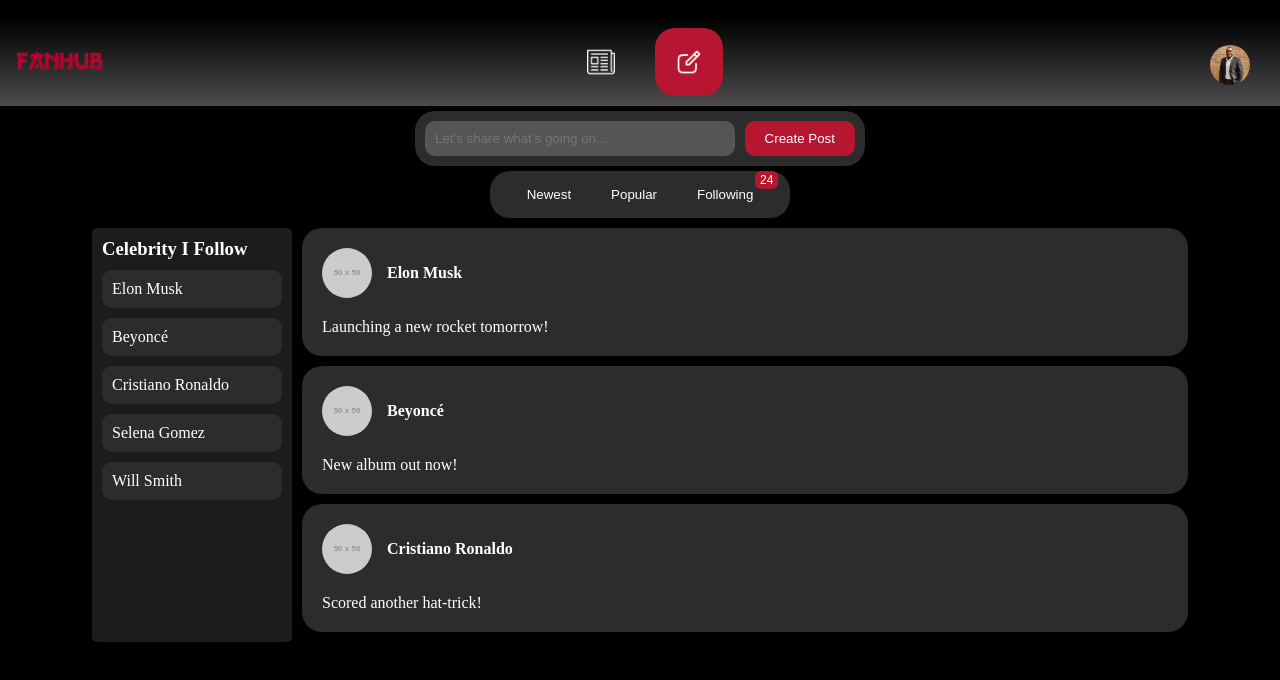
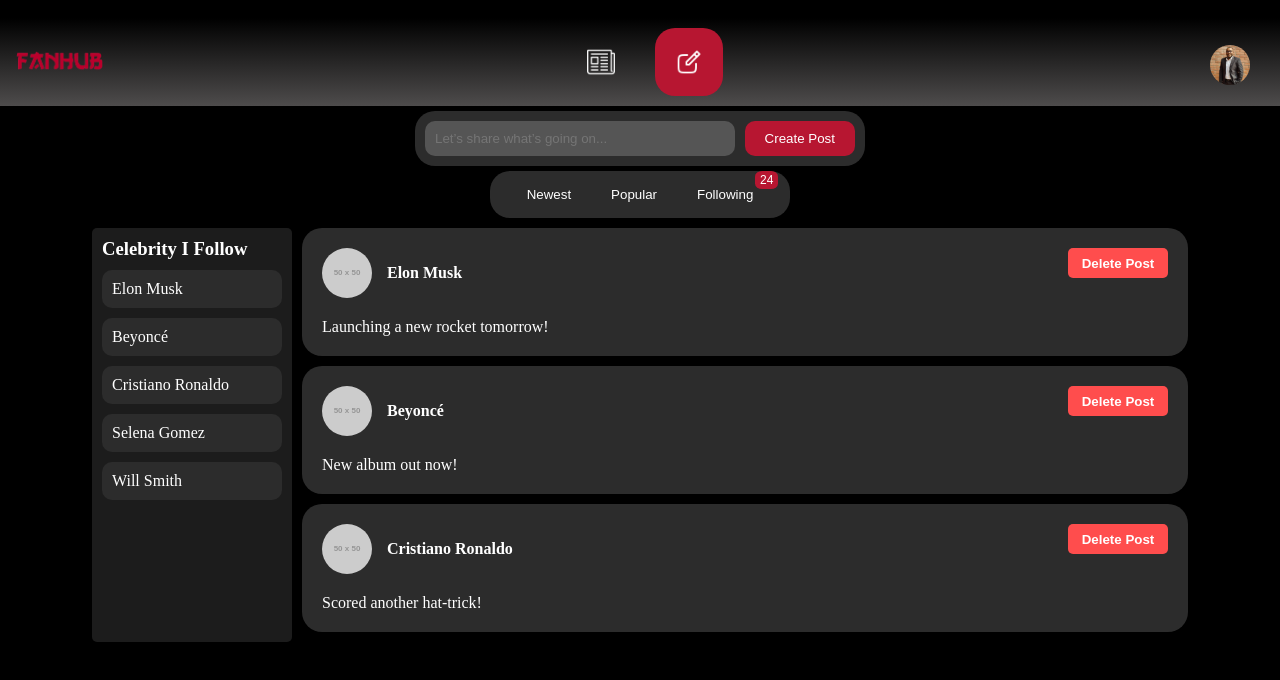
Before and after one commit to MetheMeticien/FanHUB, a React (Vite) app in the folder frontend/FanHub/: page /posts in a window 1280 px wide. Shown: the top 680 px of the page. Built offline with nearby package versions, Linux system fonts and the light colour scheme.

Commit message:
Post create and delete option added

```diff
--- a/frontend/FanHub/src/Features/PostPage/PostPage.css
+++ b/frontend/FanHub/src/Features/PostPage/PostPage.css
@@ -35,8 +35,14 @@
     margin-bottom: 10px;
     color: white;
     display: flex;
+    flex-direction: row;
+    justify-content:space-between;
+    margin-right: 10px;
+}
+
+.post-header-content{
+    display: flex;
     flex-direction: column;
-    margin-right: 10px;
 }
 
 .post-header {
@@ -60,6 +66,22 @@
 .post-content {
     margin-top: 10px;
     font-size: 16px;
+}
+
+.delete-post-btn {
+    width: 100px;
+    height: 30px;
+    background-color: #ff4d4d; /* Red background */
+    color: white; /* White text */
+    border: none; /* Remove default border */
+    border-radius: 5px; /* Rounded corners */
+    cursor: pointer; /* Pointer cursor on hover */
+    font-weight: bold; /* Bold text */
+    transition: background-color 0.3s ease; /* Smooth transition for hover effect */
+}
+
+.delete-post-btn:hover {
+    background-color: #e60000; /* Darker red on hover */
 }
 
 /* Main layout for the entire page */
--- a/frontend/FanHub/src/Features/PostPage/PostPage.jsx
+++ b/frontend/FanHub/src/Features/PostPage/PostPage.jsx
@@ -1,6 +1,7 @@
+import React, { useState } from 'react';
 import './PostPage.css';
 
-const dummyCelebrities = [
+const initialCelebrities = [
     { name: 'Elon Musk', photo: 'https://via.placeholder.com/50', content: 'Launching a new rocket tomorrow!' },
     { name: 'Beyoncé', photo: 'https://via.placeholder.com/50', content: 'New album out now!' },
     { name: 'Cristiano Ronaldo', photo: 'https://via.placeholder.com/50', content: 'Scored another hat-trick!' }
@@ -9,12 +10,42 @@
 const followedCelebrities = ['Elon Musk', 'Beyoncé', 'Cristiano Ronaldo', 'Selena Gomez', 'Will Smith'];
 
 function PostPage() {
+    const [dummyCelebrities, setDummyCelebrities] = useState(initialCelebrities);
+    const [newPostContent, setNewPostContent] = useState('');
+
+    const handleCreatePost = () => {
+        if (newPostContent.trim()) {
+            const newPost = {
+                name: 'Ruhan',
+                photo: 'https://via.placeholder.com/50',
+                content: newPostContent
+            };
+
+            setDummyCelebrities([newPost, ...dummyCelebrities]);
+            setNewPostContent('');
+        }
+    };
+
+    const handleDeletePost = (indexToDelete) => {
+        // Filter out the post to be deleted based on its index
+        const updatedCelebrities = dummyCelebrities.filter((_, index) => index !== indexToDelete);
+        setDummyCelebrities(updatedCelebrities);
+    };
+
     return (
         <div>
             {/* Post creation bar */}
             <div className="postbar-container">
-                <input type="text" placeholder="Let’s share what’s going on..." className="post-input" />
-                <button className="create-post-btn">Create Post</button>
+                <input
+                    type="text"
+                    placeholder="Let’s share what’s going on..."
+                    className="post-input"
+                    value={newPostContent}
+                    onChange={(e) => setNewPostContent(e.target.value)}
+                />
+                <button className="create-post-btn" onClick={handleCreatePost}>
+                    Create Post
+                </button>
             </div>
 
             {/* Filter bar with buttons */}
@@ -42,11 +73,20 @@
                 <div className="post-section">
                     {dummyCelebrities.map((celebrity, index) => (
                         <div key={index} className="post-container">
-                            <div className="post-header">
-                                <img src={celebrity.photo} alt={`${celebrity.name}'s profile`} />
-                                <div className="username">{celebrity.name}</div>
+                            <div className='post-header-content'>
+                                <div className="post-header">
+                                    <img src={celebrity.photo} alt={`${celebrity.name}'s profile`} />
+                                    <div className="username">{celebrity.name}</div>
+                                </div>
+                                <div className="post-content">{celebrity.content}</div>
+
                             </div>
-                            <div className="post-content">{celebrity.content}</div>
+                            <button
+                                    className="delete-post-btn"
+                                    onClick={() => handleDeletePost(index)}
+                                >
+                                    Delete Post
+                            </button>
                         </div>
                     ))}
                 </div>
```
Also changed, not shown: 2 other files (tests, documents, lock files or other folders).
